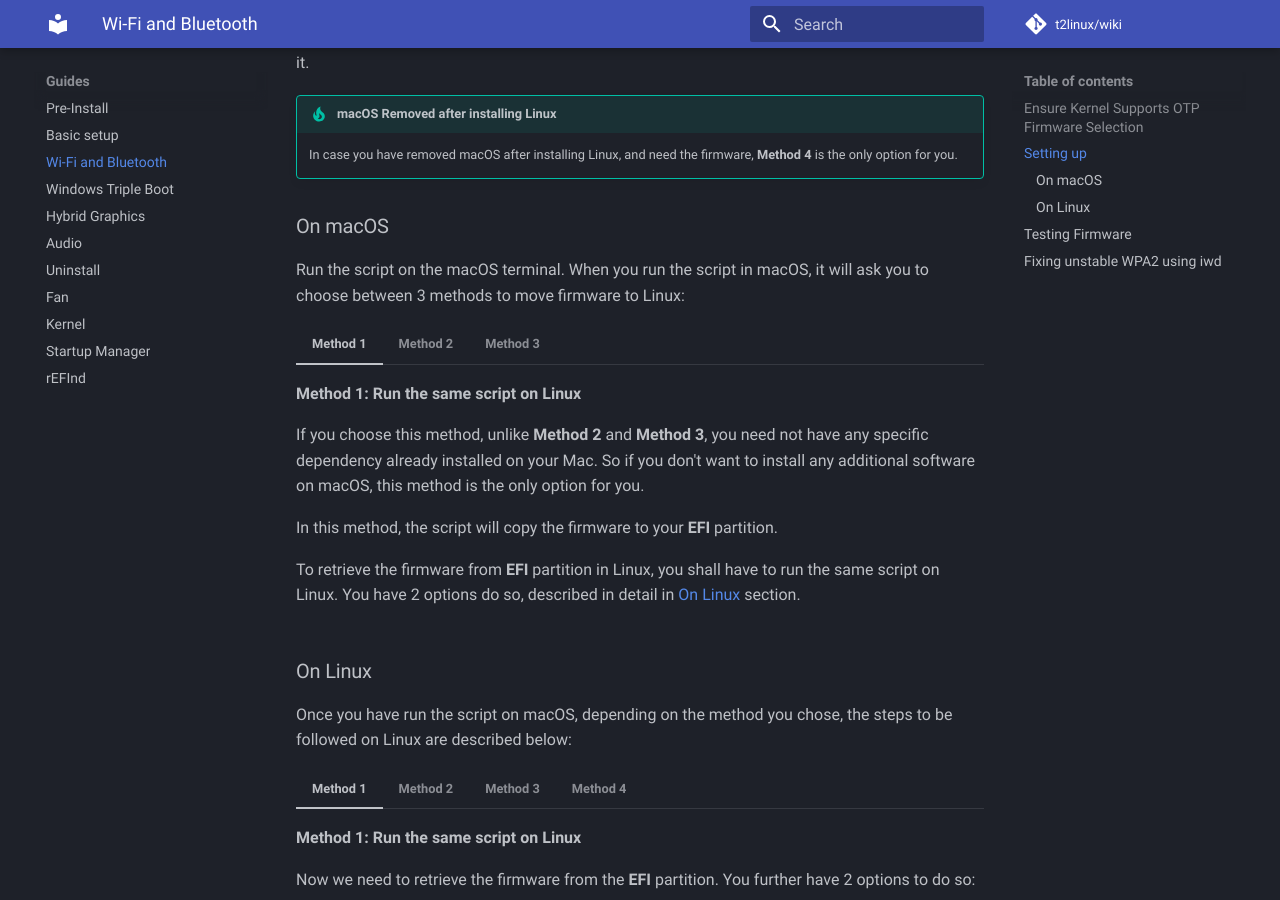
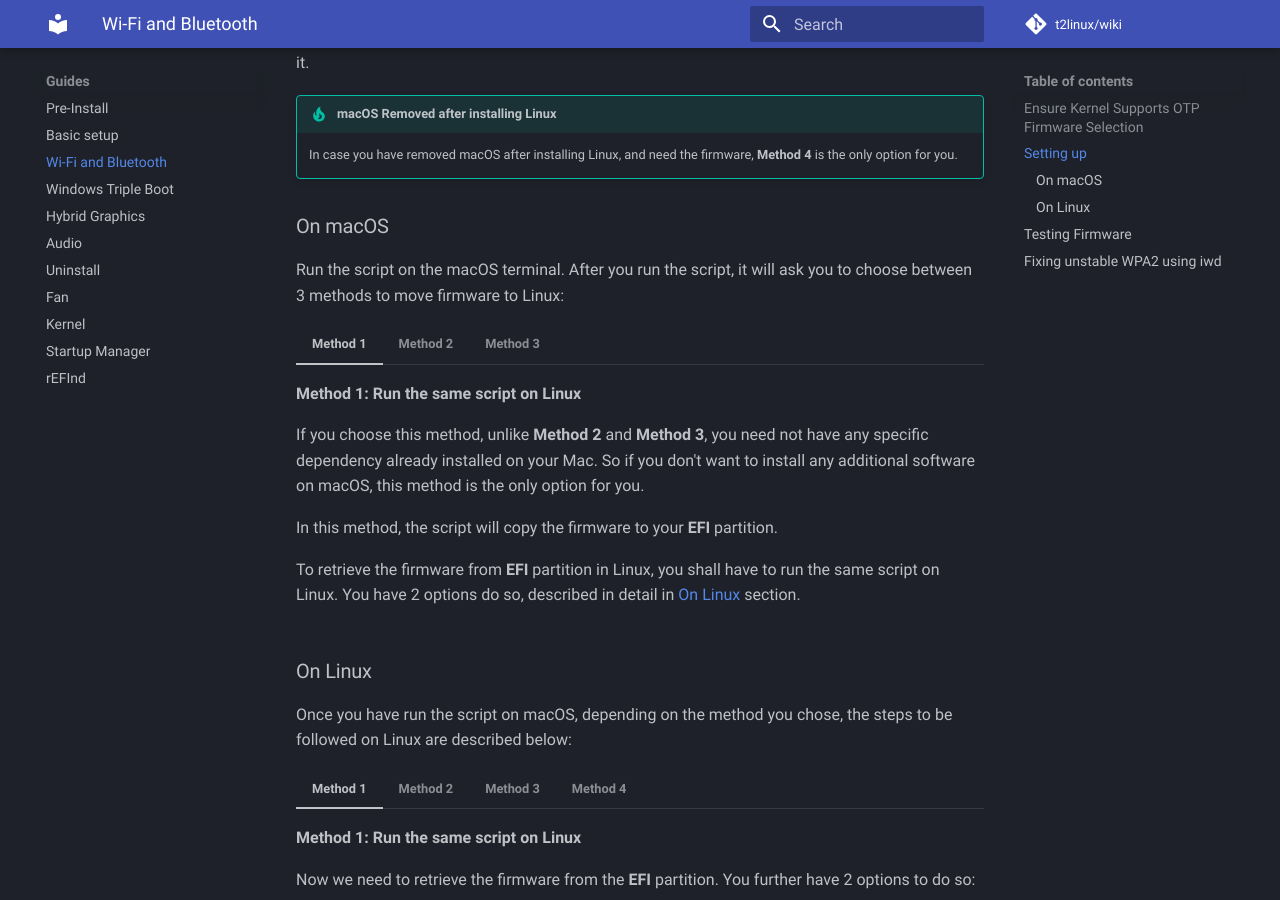
Before and after one commit to t2linux/wiki, an MkDocs documentation site: the page built from docs/guides/wifi-bluetooth.md, in a window 1280 px wide and 900 px high, scrolled down 1142 px. Built offline with MkDocs 1.6.1 and Material for MkDocs 9.7.7, drawn with Linux system fonts in a browser that asks for light colours; comment, search, counter and statistics services are not loaded.

Commit message:
Update wifi-bluetooth.md

```diff
--- a/docs/guides/wifi-bluetooth.md
+++ b/docs/guides/wifi-bluetooth.md
@@ -33,7 +33,7 @@ There are 4 methods supported by this script to get firmware for Linux, named as
 
 ### On macOS
 
-Run the script on the macOS terminal. When you run the script in macOS, it will ask you to choose between 3 methods to move firmware to Linux:
+Run the script on the macOS terminal. After you run the script, it will ask you to choose between 3 methods to move firmware to Linux:
 
 === "Method 1"
     **Method 1: Run the same script on Linux**
```
